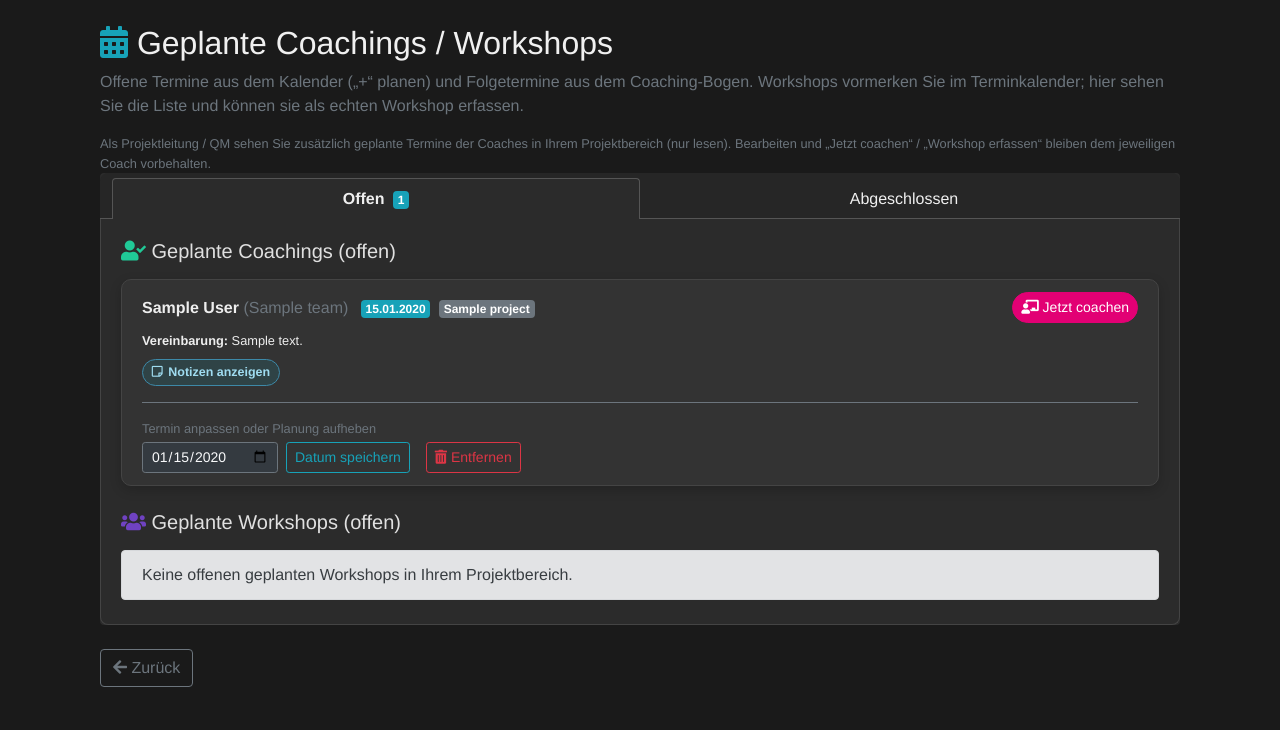
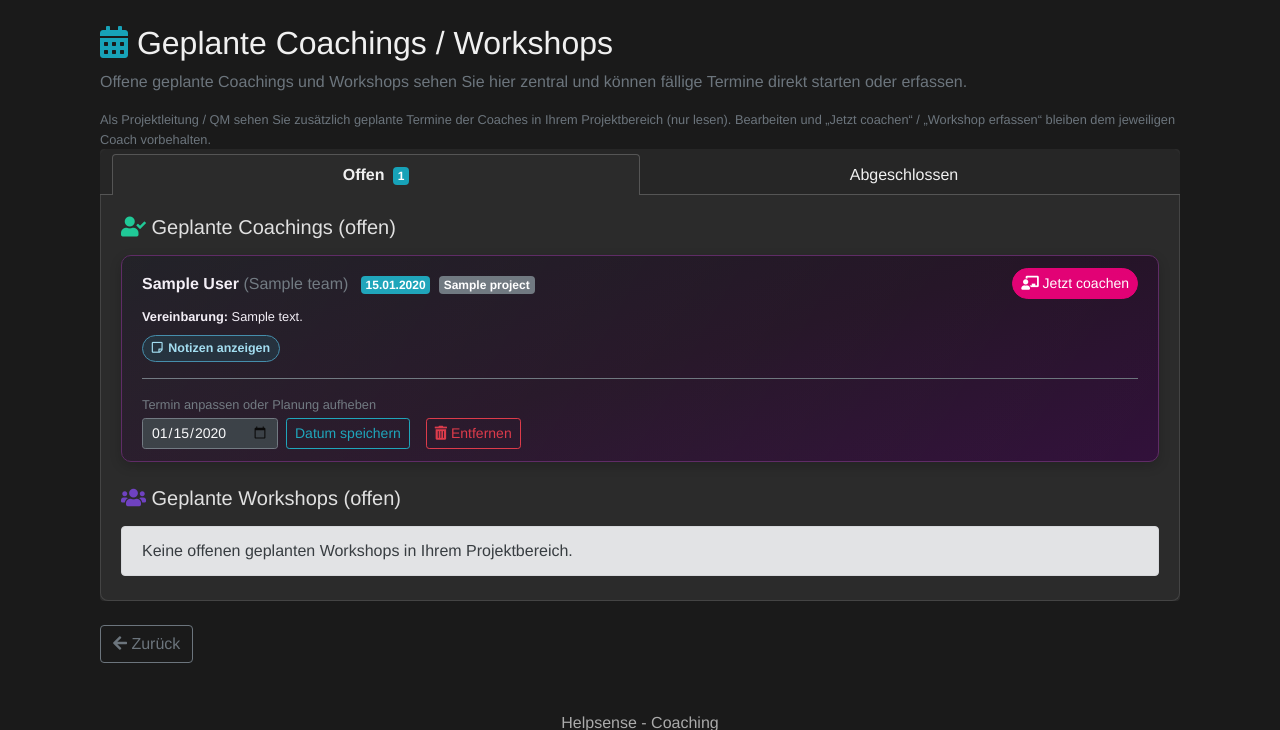
Before and after one commit to xfloxx09/editrolesNEW, a Flask app: page /geplante-coachings in a window 1280 px wide. Shown: the part 58-788 px from the top of the page. Run offline with Flask 3, Linux system fonts and the light colour scheme; a user stored in the database is signed in; data comes from the database, SQL or seed files in the repository; tables that the repository leaves empty hold one stand-in row (values such as "Sample post"); parts of the project's set-up code (start-up, migrations or seed data) failed here and were passed over; some libraries are stand-ins or nearby versions.

Commit message:
style(planned): unify boxes with magenta metallic theme
Remove the old calendar/follow-up phrasing and apply a consistent black-magenta metallic card style with subtle hover and entry animations across planned coaching/workshop lists.

Made-with: Cursor

```diff
--- a/app/templates/main/planned_coachings.html
+++ b/app/templates/main/planned_coachings.html
@@ -43,6 +43,32 @@
     margin-bottom: 0.75rem;
     box-shadow: 0 4px 12px rgba(0, 0, 0, 0.18);
 }
+.planned-metal-card {
+    position: relative;
+    overflow: hidden;
+    background: linear-gradient(165deg, #17171d 0%, #231325 52%, #32113b 100%) !important;
+    border: 1px solid #5f2c66 !important;
+    color: #f3eef6 !important;
+    box-shadow: 0 8px 18px rgba(0, 0, 0, 0.35), 0 0 0 1px rgba(226, 0, 116, 0.08) inset;
+    transition: transform 0.22s ease, box-shadow 0.22s ease, border-color 0.22s ease;
+    animation: plannedCardIn 0.45s ease both;
+}
+.planned-metal-card::before {
+    content: "";
+    position: absolute;
+    inset: 0;
+    background: linear-gradient(120deg, rgba(255, 255, 255, 0.05), rgba(255, 255, 255, 0));
+    pointer-events: none;
+}
+.planned-metal-card:hover {
+    transform: translateY(-3px) scale(1.01);
+    border-color: #e20074 !important;
+    box-shadow: 0 14px 30px rgba(0, 0, 0, 0.45), 0 0 22px rgba(226, 0, 116, 0.24);
+}
+@keyframes plannedCardIn {
+    from { opacity: 0.7; transform: translateY(10px); }
+    to { opacity: 1; transform: translateY(0); }
+}
 .planned-open-list .list-group-item:last-child {
     margin-bottom: 0;
 }
@@ -71,7 +97,7 @@
 {% set n_done = (fulfilled_plans|length if can_see_coaching_plans else 0) + (fulfilled_workshop_plans|length if can_see_workshop_plans else 0) %}
 <div class="container mt-4">
     <h2 class="mb-2"><i class="fas fa-calendar-alt text-info"></i> Geplante Coachings / Workshops</h2>
-    <p class="text-muted">Offene Termine aus dem Kalender („+“ planen) und Folgetermine aus dem Coaching-Bogen. Workshops vormerken Sie im Terminkalender; hier sehen Sie die Liste und können sie als echten Workshop erfassen.</p>
+    <p class="text-muted">Offene geplante Coachings und Workshops sehen Sie hier zentral und können fällige Termine direkt starten oder erfassen.</p>
     {% if can_view_others_planned %}
     <p class="text-muted small mb-0">Als Projektleitung / QM sehen Sie zusätzlich geplante Termine der Coaches in Ihrem Projektbereich (nur lesen). Bearbeiten und „Jetzt coachen“ / „Workshop erfassen“ bleiben dem jeweiligen Coach vorbehalten.</p>
     {% endif %}
@@ -165,7 +191,7 @@
                     {% for it in items %}
                     {% set is_mine = (it.coach_id == current_user.id) %}
                     {% set can_start = it.planned_for_date <= today_d %}
-                    <div class="list-group-item flex-column align-items-start" style="background: #333; border-color: #444; color: #eee;">
+                    <div class="list-group-item flex-column align-items-start planned-metal-card">
                         <div class="d-flex w-100 justify-content-between align-items-center flex-wrap">
                             <div class="mb-2 mb-md-0">
                                 <strong>{{ it.team_member.name }}</strong>
@@ -240,7 +266,7 @@
                     {% for it in workshop_items %}
                     {% set is_mine_w = (it.coach_id == current_user.id) %}
                     {% set can_start = it.planned_for_date <= today_d %}
-                    <div class="list-group-item flex-column align-items-start" style="background: #333; border-color: #444; color: #eee;">
+                    <div class="list-group-item flex-column align-items-start planned-metal-card">
                         <div class="d-flex w-100 justify-content-between align-items-center flex-wrap">
                             <div class="mb-2 mb-md-0">
                                 <strong>{{ it.title }}</strong>
@@ -305,7 +331,7 @@
                 <div class="list-group mb-4 planned-open-list">
                     {% for it in fulfilled_plans %}
                     {% set is_mine_fc = (it.coach_id == current_user.id) %}
-                    <div class="list-group-item flex-column align-items-start" style="background: #1e1e1e; border-color: #444; color: #eee;">
+                    <div class="list-group-item flex-column align-items-start planned-metal-card">
                         <div class="d-flex w-100 justify-content-between align-items-start flex-wrap">
                             <div class="mb-2 mb-md-0">
                                 <strong>{{ it.team_member.name }}</strong>
@@ -365,7 +391,7 @@
                 <div class="list-group mb-0 planned-open-list">
                     {% for it in fulfilled_workshop_plans %}
                     {% set is_mine_fw = (it.coach_id == current_user.id) %}
-                    <div class="list-group-item flex-column align-items-start" style="background: #1e1e1e; border-color: #444; color: #eee;">
+                    <div class="list-group-item flex-column align-items-start planned-metal-card">
                         <div class="d-flex w-100 justify-content-between align-items-start flex-wrap">
                             <div class="mb-2 mb-md-0">
                                 <strong>{{ it.title }}</strong>
```
